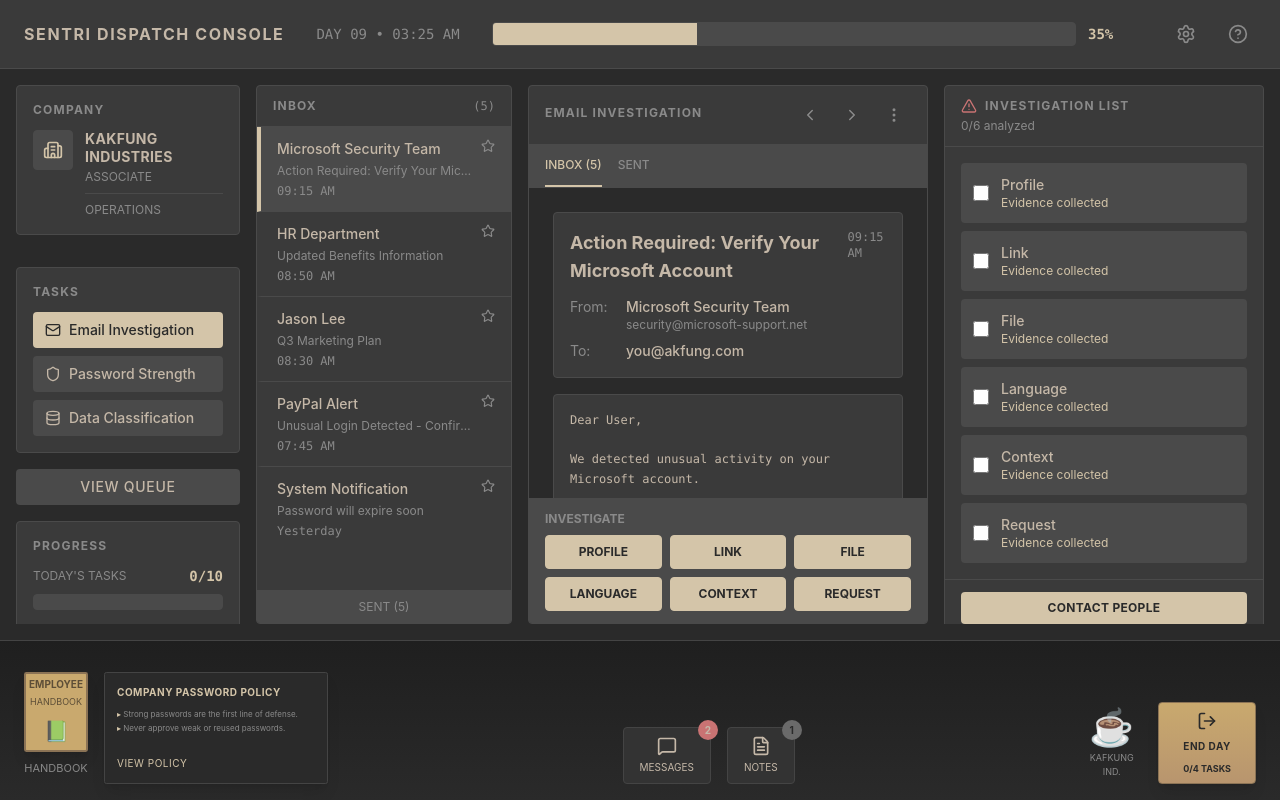
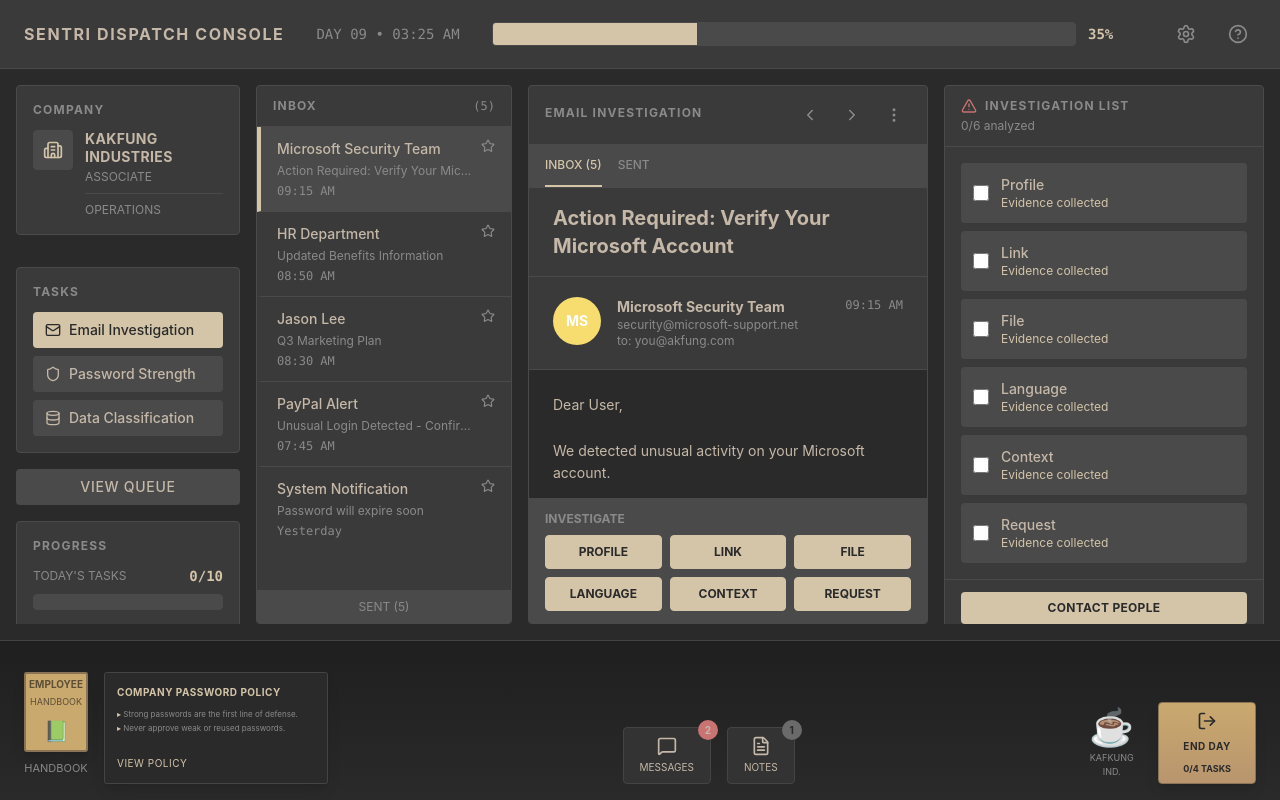
Before and after one commit to wembyirving1101/Deploy-a-sentri, a Next.js app: page / in a window 1280 px wide. Built offline with nearby package versions, Linux system fonts and the light colour scheme.

Commit message:
feat: enhance EmailViewer with sender avatar and initials display
Co-authored-by: wembyirving1101 <218600463+wembyirving1101@users.noreply.github.com>

```diff
--- a/components/EmailViewer.tsx
+++ b/components/EmailViewer.tsx
@@ -17,6 +17,23 @@ export default function EmailViewer({
 }: EmailViewerProps) {
   const [showInvestigationPanel, setShowInvestigationPanel] = useState(true)
 
+  // Generate avatar color based on sender name
+  const getAvatarColor = (name: string): string => {
+    const colors = ['#FF6B6B', '#4ECDC4', '#45B7D1', '#FFA07A', '#98D8C8', '#F7DC6F']
+    const hash = name.split('').reduce((acc, char) => acc + char.charCodeAt(0), 0)
+    return colors[hash % colors.length]
+  }
+
+  // Get initials from sender name
+  const getInitials = (name: string): string => {
+    return name
+      .split(' ')
+      .map((n) => n[0])
+      .join('')
+      .toUpperCase()
+      .slice(0, 2)
+  }
+
   const investigationButtons = [
     { id: 'profile', label: 'PROFILE', icon: '👤' },
     { id: 'link', label: 'LINK', icon: '🔗' },
@@ -29,6 +46,9 @@ export default function EmailViewer({
   const handleInvestigate = (categoryId: string) => {
     onInvestigate(categoryId)
   }
+
+  const senderInitials = getInitials(email.from)
+  const avatarColor = getAvatarColor(email.from)
 
   return (
     <div className="flex-1 bg-card border border-border rounded flex flex-col overflow-hidden">
@@ -62,55 +82,56 @@ export default function EmailViewer({
         </button>
       </div>
 
-      {/* Email Content */}
+      {/* Email Content - No Cards Design */}
       <div className="flex-1 overflow-y-auto">
-        <div className="bg-background p-6">
-          {/* Email Header */}
-          <div className="bg-card border border-border rounded-lg p-4 mb-4">
-            <div className="flex items-start justify-between mb-3">
-              <div>
-                <h3 className="text-lg font-bold text-foreground">{email.subject}</h3>
+        <div className="bg-background">
+          {/* Subject Title */}
+          <div className="border-b border-border bg-card px-6 py-4">
+            <h1 className="text-xl font-bold text-foreground">{email.subject}</h1>
+          </div>
+
+          {/* Sender Profile Section */}
+          <div className="border-b border-border bg-card px-6 py-5 flex items-start justify-between">
+            <div className="flex items-start gap-4">
+              {/* Avatar */}
+              <div
+                className="w-12 h-12 rounded-full flex items-center justify-center text-white font-bold text-sm flex-shrink-0"
+                style={{ backgroundColor: avatarColor }}
+              >
+                {senderInitials}
               </div>
-              <span className="text-xs font-mono text-muted-foreground">{email.timestamp}</span>
+
+              {/* Sender Info */}
+              <div className="flex-1 min-w-0">
+                <p className="font-bold text-foreground text-sm">{email.from}</p>
+                <p className="text-xs text-muted-foreground">{email.senderDomain}</p>
+                <p className="text-xs text-muted-foreground">to: {email.to}</p>
+              </div>
             </div>
 
-            <div className="space-y-2 text-sm">
-              <div className="flex gap-2">
-                <span className="text-muted-foreground min-w-12">From:</span>
-                <div>
-                  <p className="font-medium text-foreground">{email.from}</p>
-                  <p className="text-xs text-muted-foreground">{email.senderDomain}</p>
-                </div>
-              </div>
-              <div className="flex gap-2">
-                <span className="text-muted-foreground min-w-12">To:</span>
-                <p className="font-medium text-foreground">{email.to}</p>
-              </div>
-            </div>
+            {/* Timestamp */}
+            <span className="text-xs font-mono text-muted-foreground flex-shrink-0 ml-4">
+              {email.timestamp}
+            </span>
           </div>
 
-          {/* Email Body */}
-          <div className="bg-card border border-border rounded-lg p-4 mb-4 whitespace-pre-wrap text-sm text-foreground leading-relaxed font-mono text-xs">
+          {/* Email Body Content */}
+          <div className="px-6 py-6 text-foreground text-sm leading-relaxed whitespace-pre-wrap">
             {email.body}
           </div>
 
           {/* Attachments */}
           {email.attachments.length > 0 && (
-            <div className="bg-card border border-border rounded-lg p-4 mb-4">
-              <h4 className="text-xs font-bold text-muted-foreground uppercase mb-3">
-                Attachments
-              </h4>
-              <div className="space-y-2">
+            <div className="border-t border-border px-6 py-6">
+              <div className="space-y-3">
                 {email.attachments.map((attachment, idx) => (
                   <div
                     key={idx}
-                    className="flex items-center gap-2 p-2 bg-secondary rounded hover:bg-opacity-75 cursor-pointer transition-colors"
+                    className="flex items-center gap-3 p-3 border border-border rounded hover:bg-secondary cursor-pointer transition-colors"
                   >
-                    <FileText size={16} className="text-muted-foreground flex-shrink-0" />
+                    <FileText size={20} className="text-muted-foreground flex-shrink-0" />
                     <div className="flex-1 min-w-0">
-                      <p className="text-sm font-medium text-foreground truncate">
-                        {attachment.name}
-                      </p>
+                      <p className="text-sm font-medium text-foreground">{attachment.name}</p>
                       <p className="text-xs text-muted-foreground">{attachment.size} KB</p>
                     </div>
                   </div>
```
